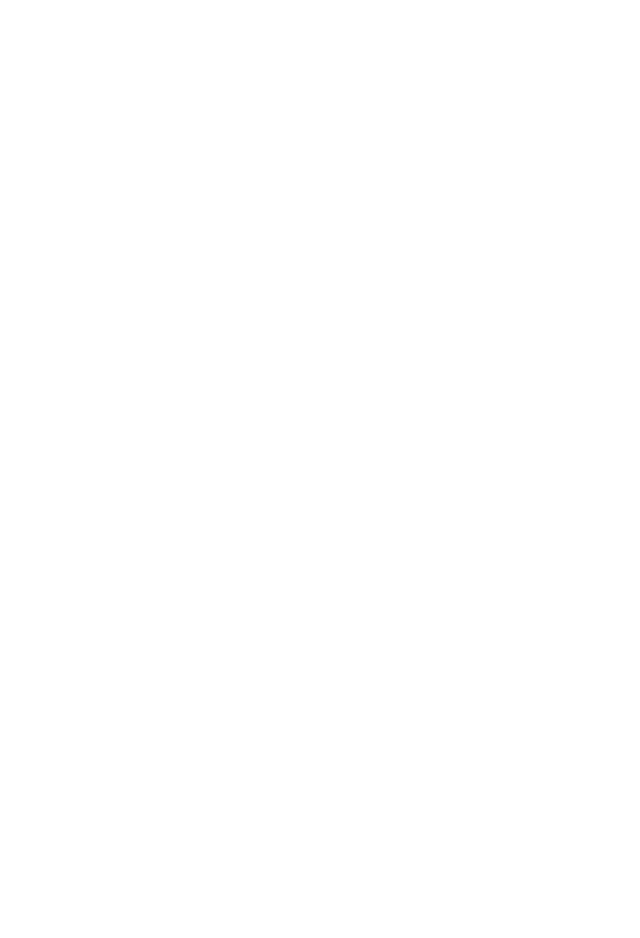
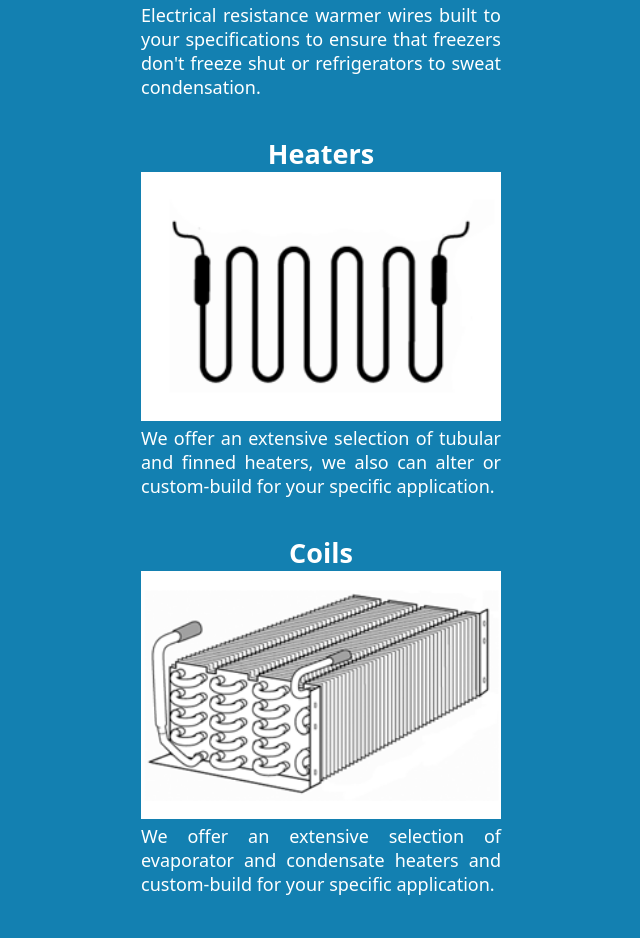
Before and after one commit to jaycincotta/concierge-v1, a React (Create React App) app: page /custom in a window 1280 px wide. Before the commit this address led to /welcome. Shown: the part 1580-2518 px from the top of the page, without its empty margins (319-959 px from the left). Before the commit the page ends 1361 px from the top, so only its background shows below. Built offline with nearby package versions, Linux system fonts and the light colour scheme.

Commit message:
Added custom partsw

```diff
--- a/src/App.js
+++ b/src/App.js
@@ -13,7 +13,9 @@ import SEA from './routes/branch/SEA'
 import Search from './routes/Search'
 import Part from './routes/Part'
 import Cart from './routes/Cart'
-import Gasket from './routes/Gasket'
+import Gasket from './routes/custom/Gasket'
+import OrderLink from './routes/info/OrderLink'
+import CustomParts from './routes/custom/CustomParts'
 
 export default function App() {
     return (
@@ -31,7 +33,9 @@ export default function App() {
                         <Route path="search/:query" element={<Search />} />
                         <Route path="part/:partId" element={<Part />} />
                         <Route path="cart" element={<Cart />} />
+                        <Route path="custom" element={<CustomParts />} />
                         <Route path="custom/gasket" element={<Gasket />} />
+                        <Route path="info/orderlink" element={<OrderLink />} />
                         <Route index element={<HomePage />} />
                         <Route path="*" element={<Navigate replace to="/" />} />
                     </Route>
--- a/src/data/useVideo.js
+++ b/src/data/useVideo.js
@@ -8,6 +8,13 @@ export default function useVideo(task) {
     const { user } = useContext(AppContext)
 
     const videoLibrary = {
+        "What's OrderLink?": [
+            {
+                step: "demo",
+                url: "https://www.youtube.com/watch?v=g66VyWr6WUY",
+                title: "OrderLink Demo",
+            },
+        ],
         "Getting Started": [
             {
                 step: "1",
--- a/src/routes/HomePage.js
+++ b/src/routes/HomePage.js
@@ -25,7 +25,8 @@ export default function HomePage() {
                         <h1>Case Parts Company</h1>
                         <div className="subtitle">The Commercial Refrigeration Parts Experts</div>
                         <p>
-                            You can search our catalog, configure custom parts, and/or describe parts below. Just let us know what you need and we'll send you an OrderLink&trade; <LearnMore url="/custom" />
+                            You can search our catalog, configure custom parts, and/or describe parts below. Just let us know what you need and we'll send you an OrderLink&trade;
+                            <LearnMore url="/info/OrderLink" />
                         </p>
                     </div>
                     <div className="section white-on-blue">
--- a/src/routes/Login.js
+++ b/src/routes/Login.js
@@ -21,18 +21,17 @@ export default function Login() {
         })
         navigate("/")
     }
-    return (<div className="white-on-blue">
-        <Task task="Login">
+    return (
+        <Task task="Login" className="white-on-blue">
             <TaskStep step="Login">
                 <div className="login">
-                    <label>Email</label>
+                    <label>Email:</label>
                     <input value={email} onChange={e => setEmail(e.target.value)} />
-                    <label>Password</label>
+                    <label>Password:</label>
                     <input type="password" value={password} onChange={e => setPassword(e.target.value)} />
                     <button onClick={clickHandler}>Login</button>
                 </div>
             </TaskStep>
         </Task>
-    </div>
     )
 }
--- /dev/null
+++ b/src/routes/custom/CustomParts.jsx
@@ -0,0 +1,61 @@
+import React from "react";
+import { Link } from "react-router-dom";
+import Task from "../../layout/Task";
+import TaskStep from "../../layout/TaskStep";
+
+export default function CustomParts(props) {
+  const Item = ({ itemName, image, title, description, children }) => (
+    <Link to={"/custom/" + itemName}>
+      <div className="customItem">
+      <h2>{title}</h2>
+      <img className="link" alt={title} src={`/images/custom${itemName}.png`} />
+      {children}
+    </div>
+    </Link>
+  );
+
+  return (
+    <Task task="Custom Parts" className="white-on-blue">
+      <TaskStep step="1" className="customParts">
+        <Item itemName="Gasket" title="Gaskets">
+          <p>
+            Magnetic and compression gaskets built to your specifications for walk-ins, drawers, and other applications.
+          </p>
+        </Item>
+        <Item itemName="Wire" title="Warmer Wires">
+          <p>
+            Electrical resistance warmer wires built to your specifications to ensure that freezers don't freeze shut or
+            refrigerators to sweat condensation.
+          </p>
+        </Item>
+        <Item itemName="Heater" title="Heaters">
+          <p>
+            We offer an extensive selection of tubular and finned heaters, we also can alter or custom-build for your
+            specific application.
+          </p>
+        </Item>
+        <Item itemName="Coil" title="Coils">
+          <p>
+            We offer an extensive selection of evaporator and condensate heaters and custom-build for your specific
+            application.
+          </p>
+        </Item>
+        <Item itemName="Door" title="Walk-In Doors">
+          <p>
+            Replacement door and frame assemblies for virtually all walk-in doors, custom-made for your specific
+            application.
+          </p>
+        </Item>
+        <Item itemName="WireShelf" title="Wire Shelving">
+          <p>
+            In addition to stocking replacement shelves for most manufacturers, we also can build wire shelves to your
+            specific needs.
+          </p>
+        </Item>
+        <Item itemName="Board" title="Cutting Boards">
+          <p>Commercial cutting boards cut to your exact specifications up to 120" x 60"</p>
+        </Item>
+      </TaskStep>
+    </Task>
+  );
+}
--- a/src/routes/Gasket.js
+++ b/src/routes/custom/Gasket.js
@@ -1,7 +1,7 @@
 import React from "react"
-import GasketForm from "../components/GasketForm"
-import Task from "../layout/Task"
-import TaskStep from "../layout/TaskStep"
+import GasketForm from "../../components/GasketForm"
+import Task from "../../layout/Task"
+import TaskStep from "../../layout/TaskStep"
 
 export default function Gasket() {
 
--- /dev/null
+++ b/src/routes/info/OrderLink.js
@@ -0,0 +1,24 @@
+import React from "react"
+import Task from "../../layout/Task"
+import TaskStep from "../../layout/TaskStep"
+
+export default function OrderLink() {
+    return (
+        <Task task="What's OrderLink?" className="white-on-blue">
+            <TaskStep step="demo" className="black-on-blue-gradient">
+                <h1>OrderLink</h1>
+                <div className="subtitle">Dynamic Quotes</div>
+                <p>
+                    OrderLink is a phone-friendly web application for reviewing and approving Case Parts quotes.
+                    Many of our customers call us to request changes to their quotes and with OrderLink,
+                    Any changes auto-magically update on your phone even as you are speaking with any of our
+                    customer service parts experts.
+                </p>
+                <p>
+                    Of course, we can still send quotes as PDF files, but many of our customers find OrderLink to be
+                    faster and more convenient &mdash; especially when you are out on the road away from your desk.
+                </p>
+            </TaskStep>
+        </Task>
+    )
+}
--- a/src/styles/concierge.css
+++ b/src/styles/concierge.css
@@ -86,8 +86,14 @@ li {
 }
 .login {
   display: grid;
-  grid-template-columns: auto auto;
+  grid-template-columns: auto 1fr;
   gap: 1rem;
+}
+.login button {
+  grid-column: 2;
+  width: 100%;
+  text-align: center;
+  margin: auto;
 }
 input {
   background-color: white;
@@ -131,6 +137,7 @@ input {
   font-style: italic;
   font-weight: bold;
   font-variant: small-caps;
+  padding: 0 .5rem;
 }
 .researchForm {
   display: grid;
@@ -198,3 +205,24 @@ input {
   font-size: 2rem;
   margin: 1rem 0;
 }
+.customParts {
+  display: flex;
+  flex-direction: column;
+  justify-items: center;
+  align-items: center;
+  padding: 1rem;
+}
+.customItem {
+  text-align: center;
+  margin: 1rem 0 2rem 0;
+  color: white;
+}
+.customItem p {
+  margin: auto auto;
+  max-width: 20rem;
+  text-align:justify;
+}
+.customItem img {
+  width: 20rem;
+  object-fit: cover;
+}
```
